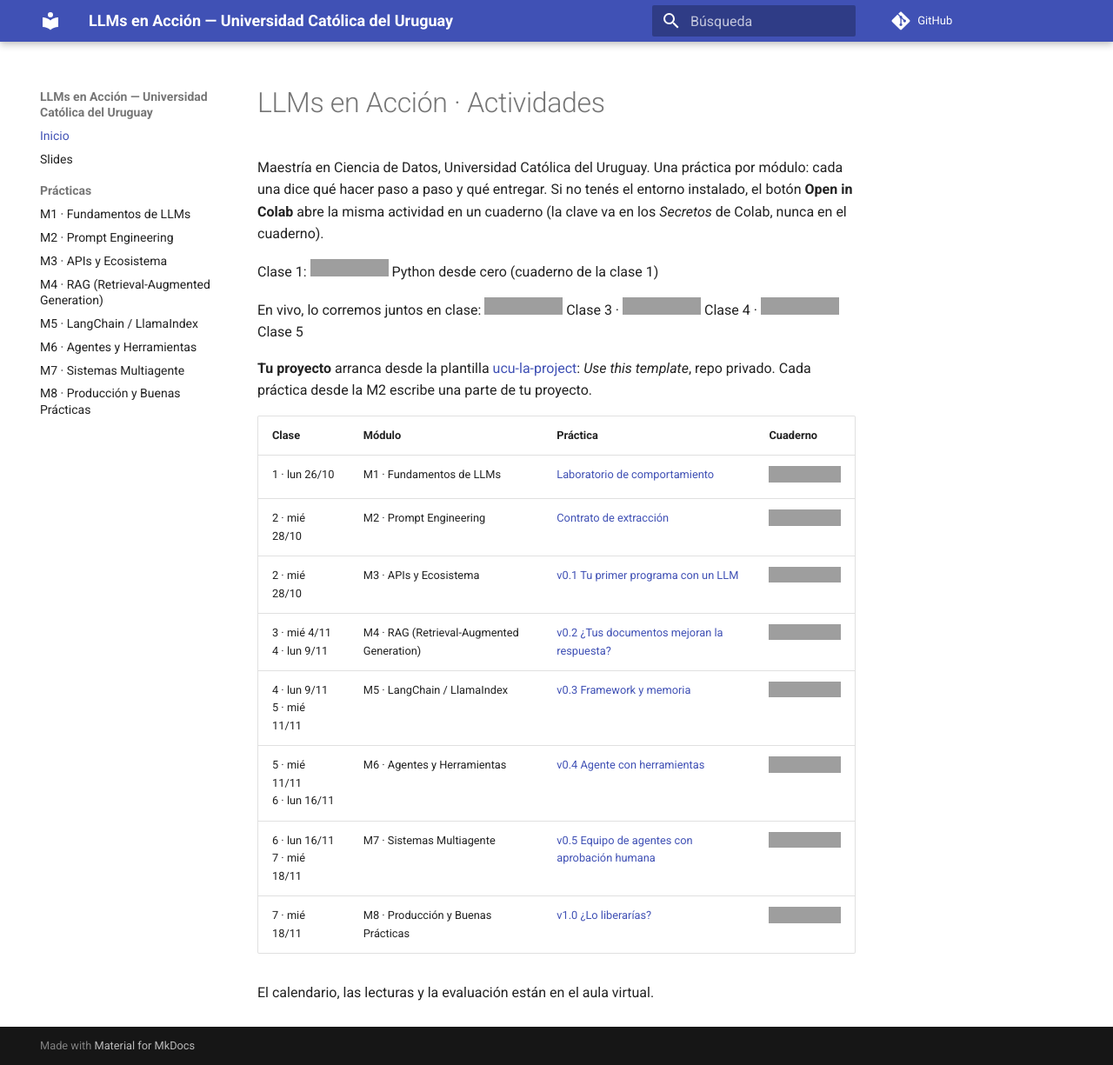
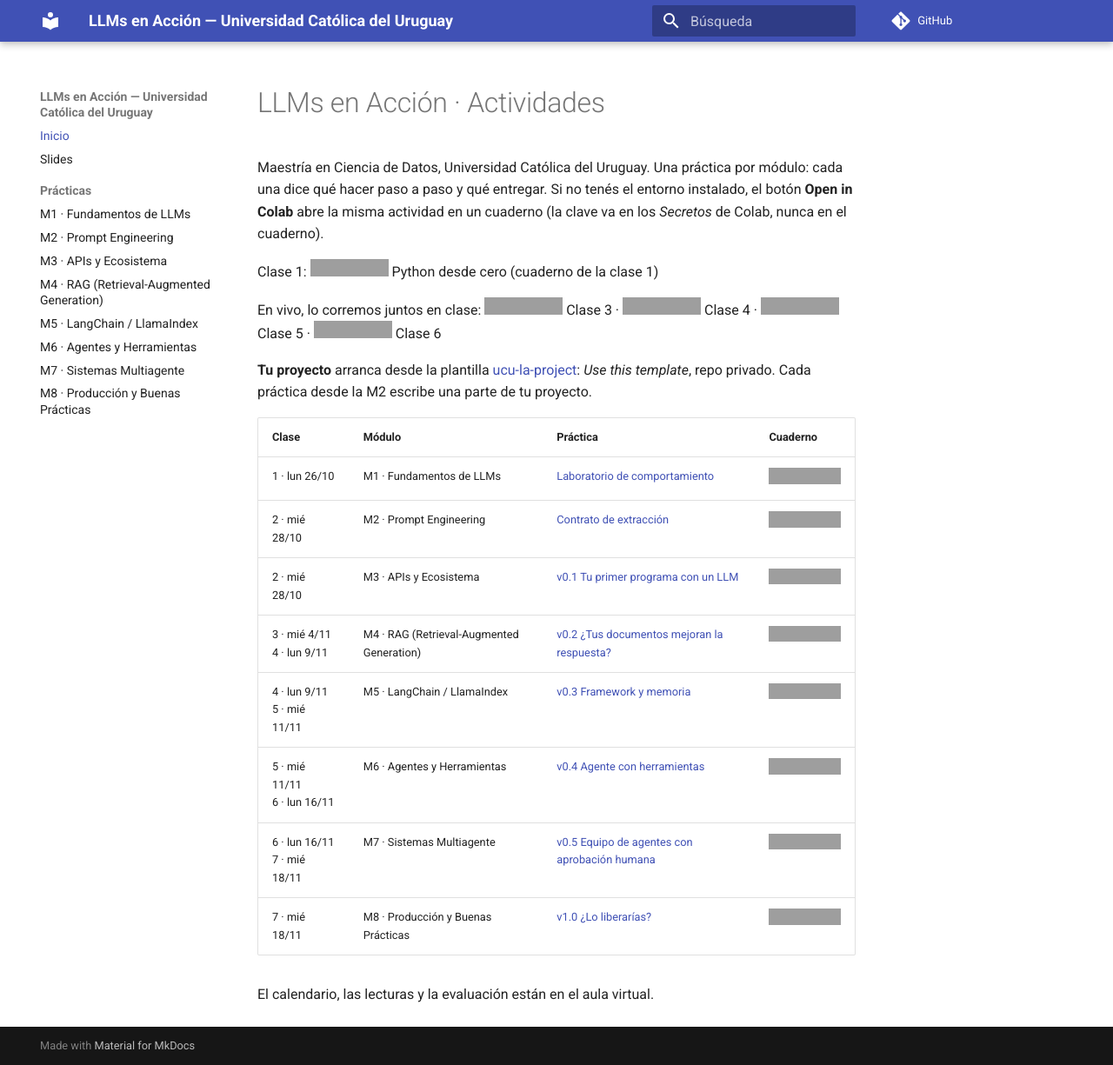
Before and after one commit to JuanFKurucz/ucu-la, an MkDocs documentation site: the page built from docs/index.md, in a window 1280 px wide and 1225 px high. Shown: the whole window at 87% size. Built offline with MkDocs 1.6.1 and Material for MkDocs 9.7.7, drawn with Linux system fonts in a browser that asks for light colours; comment, search, counter and statistics services are not loaded; grey boxes are pictures that could not be loaded.

Commit message:
Cuaderno en vivo de la clase 6: medir el agente, grafos, aprobación y el equipo v0.5
Co-Authored-By: Claude Opus 5.5 <noreply@anthropic.com>

```diff
--- a/docs/index.md
+++ b/docs/index.md
@@ -4,7 +4,7 @@ Maestría en Ciencia de Datos, Universidad Católica del Uruguay. Una práctica
 
 Clase 1: [![Open In Colab](https://colab.research.google.com/assets/colab-badge.svg)](https://colab.research.google.com/github/JuanFKurucz/ucu-la/blob/main/notebooks/m1_python_de_cero.ipynb) Python desde cero (cuaderno de la clase 1)
 
-En vivo, lo corremos juntos en clase: [![Open In Colab](https://colab.research.google.com/assets/colab-badge.svg)](https://colab.research.google.com/github/JuanFKurucz/ucu-la/blob/main/notebooks/clase3_en_vivo.ipynb) Clase 3 · [![Open In Colab](https://colab.research.google.com/assets/colab-badge.svg)](https://colab.research.google.com/github/JuanFKurucz/ucu-la/blob/main/notebooks/clase4_en_vivo.ipynb) Clase 4 · [![Open In Colab](https://colab.research.google.com/assets/colab-badge.svg)](https://colab.research.google.com/github/JuanFKurucz/ucu-la/blob/main/notebooks/clase5_en_vivo.ipynb) Clase 5
+En vivo, lo corremos juntos en clase: [![Open In Colab](https://colab.research.google.com/assets/colab-badge.svg)](https://colab.research.google.com/github/JuanFKurucz/ucu-la/blob/main/notebooks/clase3_en_vivo.ipynb) Clase 3 · [![Open In Colab](https://colab.research.google.com/assets/colab-badge.svg)](https://colab.research.google.com/github/JuanFKurucz/ucu-la/blob/main/notebooks/clase4_en_vivo.ipynb) Clase 4 · [![Open In Colab](https://colab.research.google.com/assets/colab-badge.svg)](https://colab.research.google.com/github/JuanFKurucz/ucu-la/blob/main/notebooks/clase5_en_vivo.ipynb) Clase 5 · [![Open In Colab](https://colab.research.google.com/assets/colab-badge.svg)](https://colab.research.google.com/github/JuanFKurucz/ucu-la/blob/main/notebooks/clase6_en_vivo.ipynb) Clase 6
 
 **Tu proyecto** arranca desde la plantilla [ucu-la-project](https://github.com/JuanFKurucz/ucu-la-project): *Use this template*, repo privado. Cada práctica desde la M2 escribe una parte de tu proyecto.
 
```
Also changed, not shown: 3 other files.
